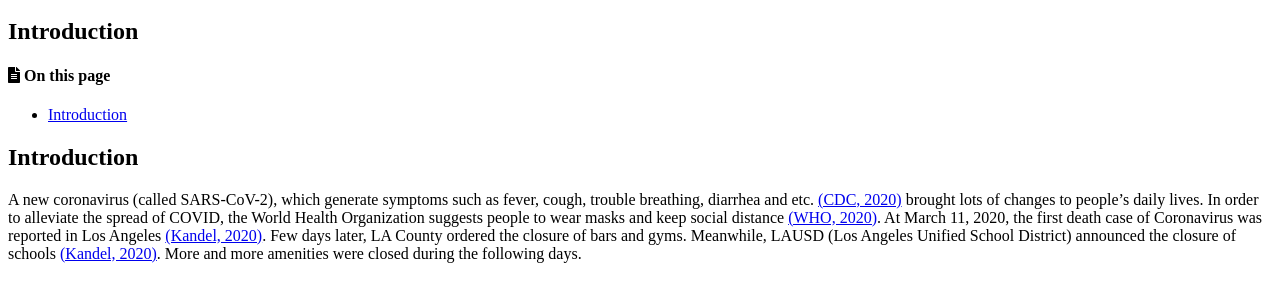
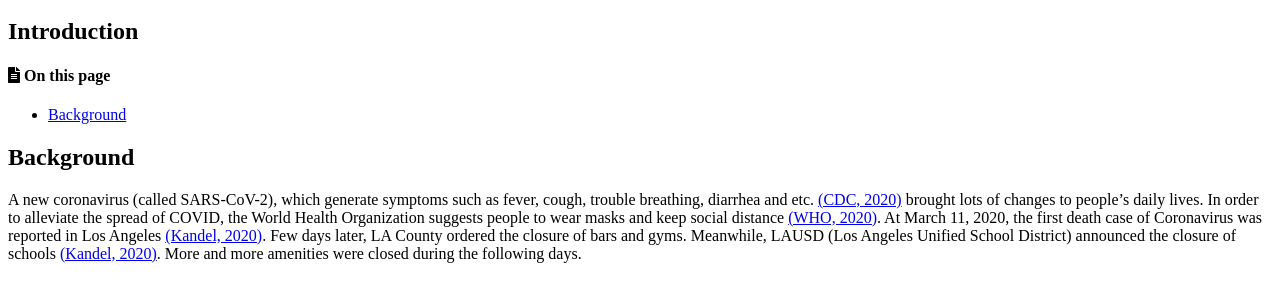
Before and after one commit to jiaxuanlyu/Geospatial-LA-Covid-Analysis, a Jekyll site: the page built from _posts/2020-12-20-introduction.md, in a window 1280 px wide. Shown: the part 313-594 px from the top of the page. Built offline with Jekyll 4.4.1, drawn with Linux system fonts in a browser that asks for light colours; cached includes are drawn as plain includes; nearby versions of some CDN libraries.

Commit message:
Update 2020-12-20-introduction.md

```diff
--- a/_posts/2020-12-20-introduction.md
+++ b/_posts/2020-12-20-introduction.md
@@ -5,12 +5,12 @@
 tags: [dataviz, folium]
 excerpt: "Introduction."
 folium-loader:
-  folium-chart-1: ["charts/foliumChart.html", "400"] # second argument is the height
+  folium-chart-1: ["charts/foliumChart.html", "600"] # second argument is the height
 toc: true
 toc_sticky: true
 ---
 
-## Introduction
+## Background
 
 A new coronavirus (called SARS-CoV-2), which generate symptoms such as fever, cough, trouble breathing, diarrhea and etc. <a href="https://www.cdc.gov/coronavirus/2019-ncov/symptoms-testing/symptoms.html">(CDC, 2020)</a> brought lots of changes to people’s daily lives. In order to alleviate the spread of COVID, the World Health Organization suggests people to wear masks and keep social distance <a href="https://www.who.int/emergencies/diseases/novel-coronavirus-2019/advice-for-public">(WHO, 2020)</a>. At March 11, 2020, the first death case of Coronavirus was reported in Los Angeles <a href="https://www.nbclosangeles.com/news/local/a-coronavirus-timeline/2334100/">(Kandel, 2020)</a>. Few days later, LA County ordered the closure of bars and gyms. Meanwhile, LAUSD (Los Angeles Unified School District) announced the closure of schools <a href="https://www.nbclosangeles.com/news/local/a-coronavirus-timeline/2334100/">(Kandel, 2020)</a>. More and more amenities were closed during the following days.
 <br>
```
